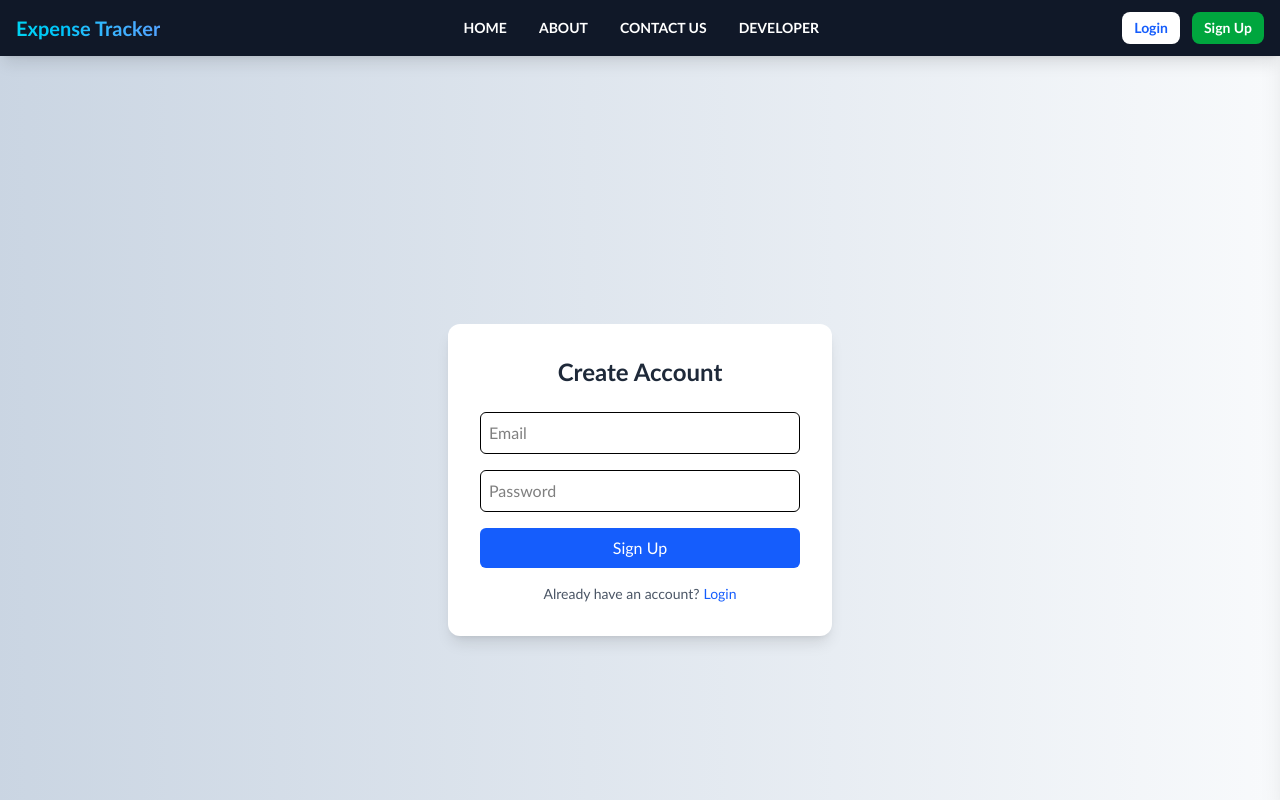
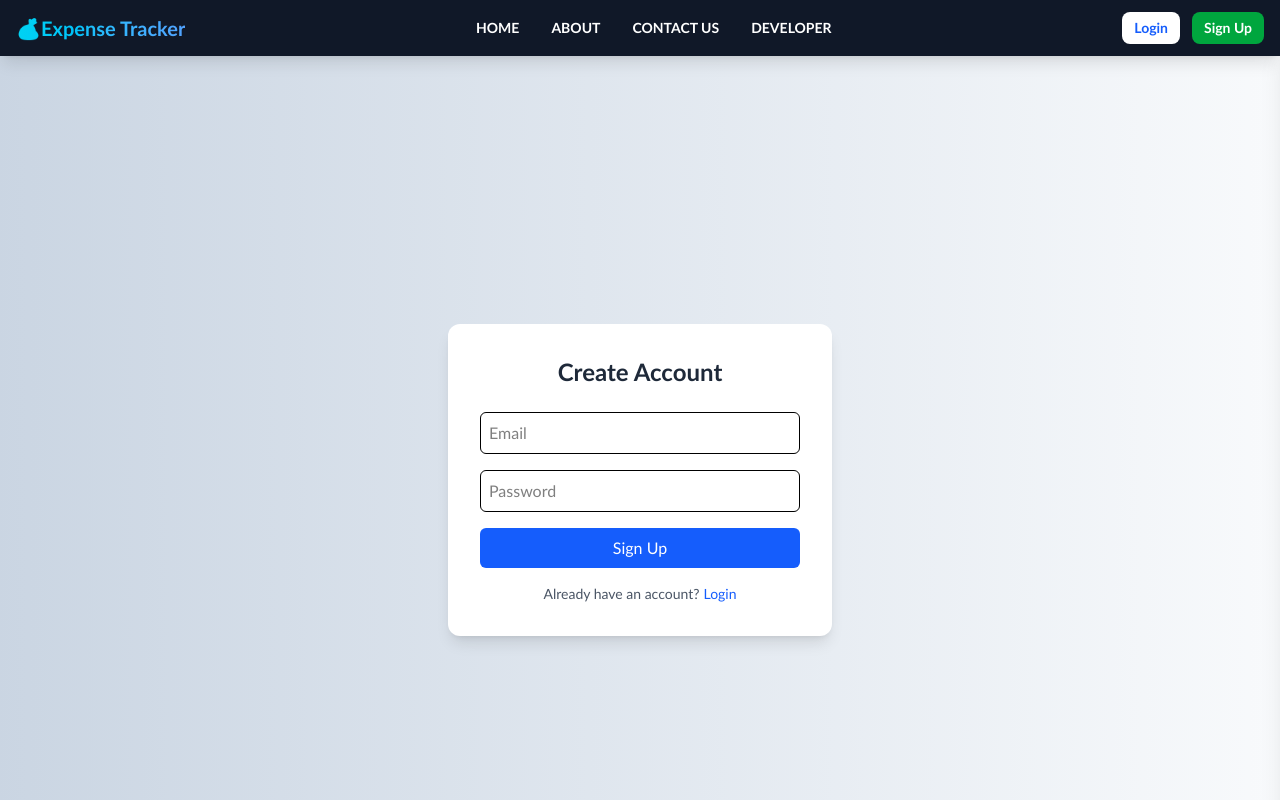
Before and after one commit to rushimangore36-collab/expense-tracker-frontend, a React (Vite) app: page / in a window 1280 px wide. Shown: the top 800 px of the page. Built offline with nearby package versions, Linux system fonts and the light colour scheme; no server answers.

Commit message:
Add emoji to Navbar title

```diff
--- a/src/components/Navbar.jsx
+++ b/src/components/Navbar.jsx
@@ -20,7 +20,7 @@ const Navbar = ({ logged, setLogged }) => {
 
         {/* Logo */}
         <div className="text-xl font-extrabold bg-gradient-to-r from-cyan-400 to-blue-400 bg-clip-text text-transparent">
-          Expense Tracker
+          💰Expense Tracker
         </div>
 
         {/* Desktop Menu */}
@@ -71,7 +71,7 @@ const Navbar = ({ logged, setLogged }) => {
 
       {/* MOBILE DRAWER — slides UNDER navbar */}
       <div
-        className={`fixed top-0 right-0 h-full w-64 bg-gray-800 text-white p-6 shadow-xl transform transition-transform duration-300 z-40 ${
+        className={`fixed top-8 right-0 h-full w-64 bg-gray-800 text-white p-6 shadow-xl transform transition-transform duration-300 z-40 ${
           open ? "translate-x-0" : "translate-x-full"
         }`}
       >
```
